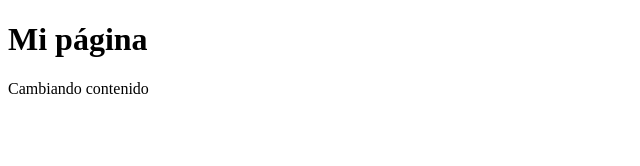
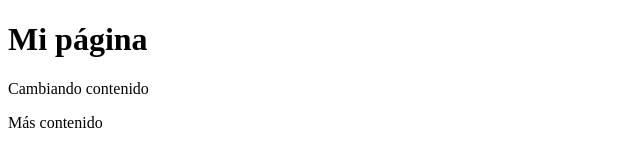
Before and after one commit to lolzini/mi-pagina, a plain HTML site: page index.html in a window 1280 px wide. Shown: the whole page, without its empty margins (0-640 px from the left). Drawn offline with Linux system fonts and the light colour scheme.

Commit message:
agregar: más contenido

```diff
--- a/index.html
+++ b/index.html
@@ -8,5 +8,6 @@
   <body>
     <h1>Mi página</h1>
     <p>Cambiando contenido</p>
+    <p>Más contenido</p>
   </body>
 </html>
```
